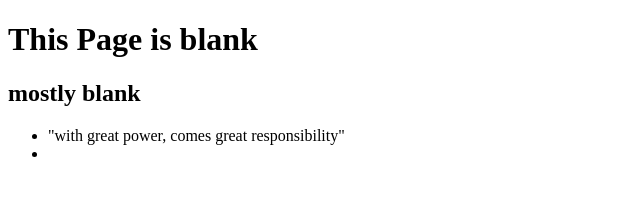
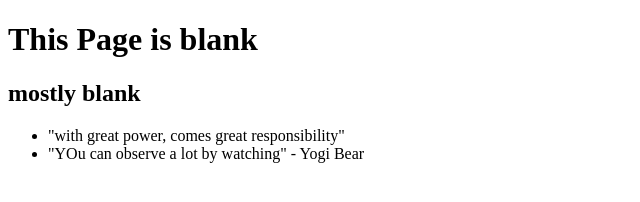
Before and after one commit to RanftlM/0main_opensap_repo, a plain HTML site: page index.html in a window 1280 px wide. Shown: the whole page, without its empty margins (0-640 px from the left). Drawn offline with Linux system fonts and the light colour scheme.

Commit message:
yogi quote

```diff
--- a/index.html
+++ b/index.html
@@ -10,7 +10,7 @@
 		<h2>mostly blank</h2>
 		<ul>
 			<li>"with great power, comes great responsibility"</li>
-			<li></li>
+			<li>"YOu can observe a lot by  watching" - Yogi Bear</li>
 		</ul>
 	</body>
 </html>
```
